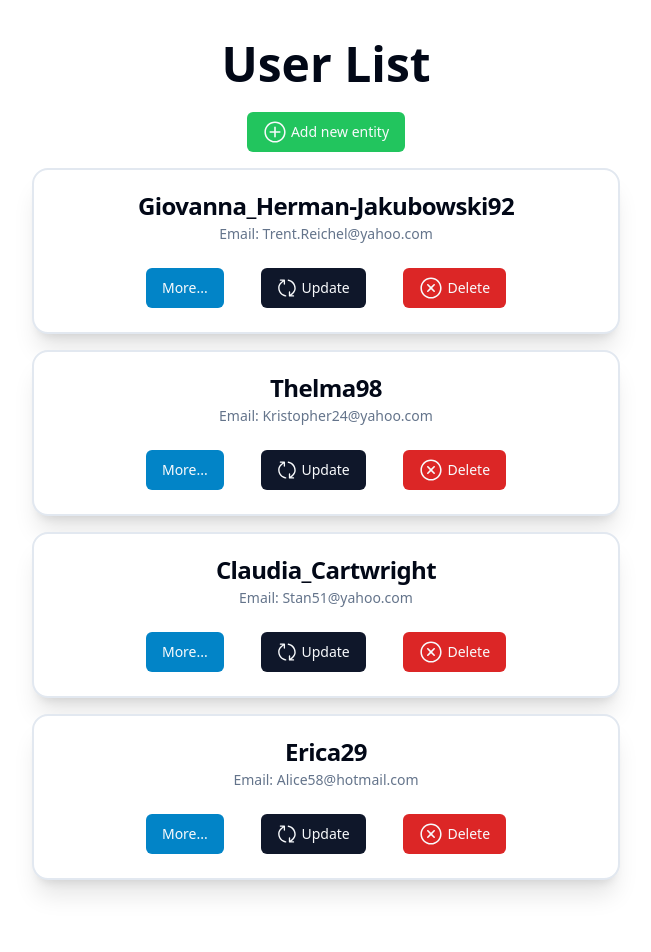
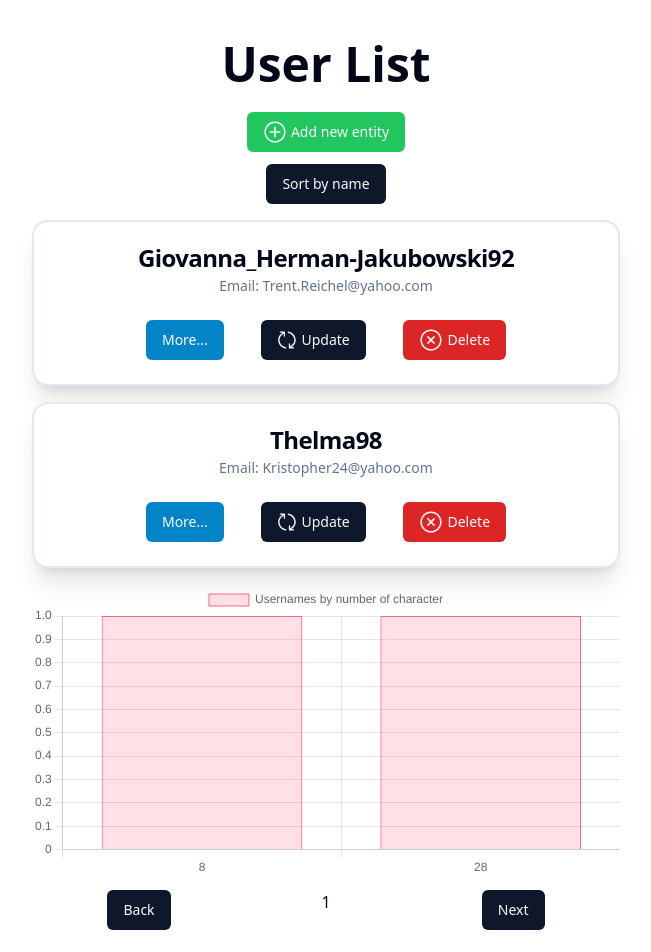
Before and after one commit to Pasca22/mpp-frontend, a React (Vite) app: page / in a window 1280 px wide. Shown: the top 952 px of the page, without its empty margins (314-965 px from the left). Before the commit the page ends 928 px from the top, so only its background shows below. Built offline with nearby package versions, Linux system fonts and the light colour scheme.

Commit message:
lab4 work

```diff
--- a/package.json
+++ b/package.json
@@ -14,10 +14,12 @@
     "@radix-ui/react-icons": "^1.3.0",
     "@radix-ui/react-label": "^2.0.2",
     "@radix-ui/react-slot": "^1.0.2",
+    "chart.js": "^4.4.2",
     "class-variance-authority": "^0.7.0",
     "clsx": "^2.1.0",
     "lucide-react": "^0.344.0",
     "react": "^18.2.0",
+    "react-chartjs-2": "^5.2.0",
     "react-dom": "^18.2.0",
     "react-hook-form": "^7.51.0",
     "react-router-dom": "^6.22.2",
--- a/src/constants/user.tsx
+++ b/src/constants/user.tsx
@@ -23,5 +23,5 @@ function createRandomUser(): User {
 }
 
 export var USERS: User[] = faker.helpers.multiple(createRandomUser, {
-  count: 4,
+  count: 6,
 });
--- a/src/pages/MasterPage.tsx
+++ b/src/pages/MasterPage.tsx
@@ -15,13 +15,53 @@ import {
   CrossCircledIcon,
   UpdateIcon,
 } from "@radix-ui/react-icons";
+import {
+  Chart as ChartJS,
+  CategoryScale,
+  LinearScale,
+  BarElement,
+  Title,
+  Tooltip,
+  Legend,
+} from "chart.js";
+import { Bar } from "react-chartjs-2";
+
+ChartJS.register(
+  CategoryScale,
+  LinearScale,
+  BarElement,
+  Title,
+  Tooltip,
+  Legend
+);
 
 const MasterPage: React.FC = () => {
-  const [users, setUsers] = useState(initialUsers);
+  const [users, setUsers] = useState(initialUsers.slice(0, 2));
+  const [currentPage, setCurrentPage] = useState(1);
+  const usersPerPage = 2;
 
-  useEffect(() => {
-    setUsers(initialUsers);
-  }, [initialUsers]);
+  function usersByPage() {
+    const indexOfFirstUser = (currentPage - 1) * usersPerPage;
+    const indexOfLastUser = indexOfFirstUser + usersPerPage;
+    const currentUsers = USERS.slice(indexOfFirstUser, indexOfLastUser);
+    setUsers(currentUsers);
+  }
+
+  function pressNext() {
+    if (currentPage === Math.ceil(initialUsers.length / usersPerPage)) {
+      return;
+    }
+    setCurrentPage(currentPage + 1);
+    usersByPage();
+  }
+
+  function pressBack() {
+    if (currentPage === 1) {
+      return;
+    }
+    setCurrentPage(currentPage - 1);
+    usersByPage();
+  }
 
   function deleteEntity(userId: string) {
     const index = users.findIndex((user) => user.userId === userId);
@@ -33,7 +73,48 @@ const MasterPage: React.FC = () => {
     updatedUsers.splice(index, 1);
     USERS.splice(index, 1);
     setUsers(updatedUsers);
+    usersByPage();
   }
+
+  function sortByName() {
+    const sortedUsers = [...users].sort((a, b) =>
+      a.username.localeCompare(b.username)
+    );
+    setUsers(sortedUsers);
+  }
+
+  type lengthMap = {
+    [key: string]: number;
+  };
+
+  function usernameByNrOfCharacters() {
+    const usersLength: lengthMap = {};
+    for (let i = 0; i < users.length; i++) {
+      if (users[i].username.length in usersLength) {
+        usersLength[users[i].username.length] += 1;
+      } else {
+        usersLength[users[i].username.length] = 1;
+      }
+    }
+    return usersLength;
+  }
+
+  useEffect(() => {
+    usersByPage();
+  }, [currentPage]);
+
+  const data = {
+    labels: Object.keys(usernameByNrOfCharacters()),
+    datasets: [
+      {
+        label: "Usernames by number of character",
+        data: Object.values(usernameByNrOfCharacters()),
+        backgroundColor: "rgba(255, 99, 132, 0.2)",
+        borderColor: "rgba(255, 99, 132, 1)",
+        borderWidth: 1,
+      },
+    ],
+  };
 
   return (
     <>
@@ -47,6 +128,11 @@ const MasterPage: React.FC = () => {
                 Add new entity
               </Button>
             </Link>
+          </li>
+          <li>
+            <Button className="mt-3" onClick={sortByName}>
+              Sort by name
+            </Button>
           </li>
           {users.map((user) => (
             <li key={user.userId} className="my-4">
@@ -81,6 +167,14 @@ const MasterPage: React.FC = () => {
               </Card>
             </li>
           ))}
+          <li>
+            <Bar data={data} />
+          </li>
+          <li className="flex justify-around mt-3">
+            <Button onClick={pressBack}>Back</Button>
+            <p>{currentPage}</p>
+            <Button onClick={pressNext}>Next</Button>
+          </li>
         </ul>
       </div>
     </>
```
Also changed, not shown: 1 other file (tests, documents, lock files or other folders).
